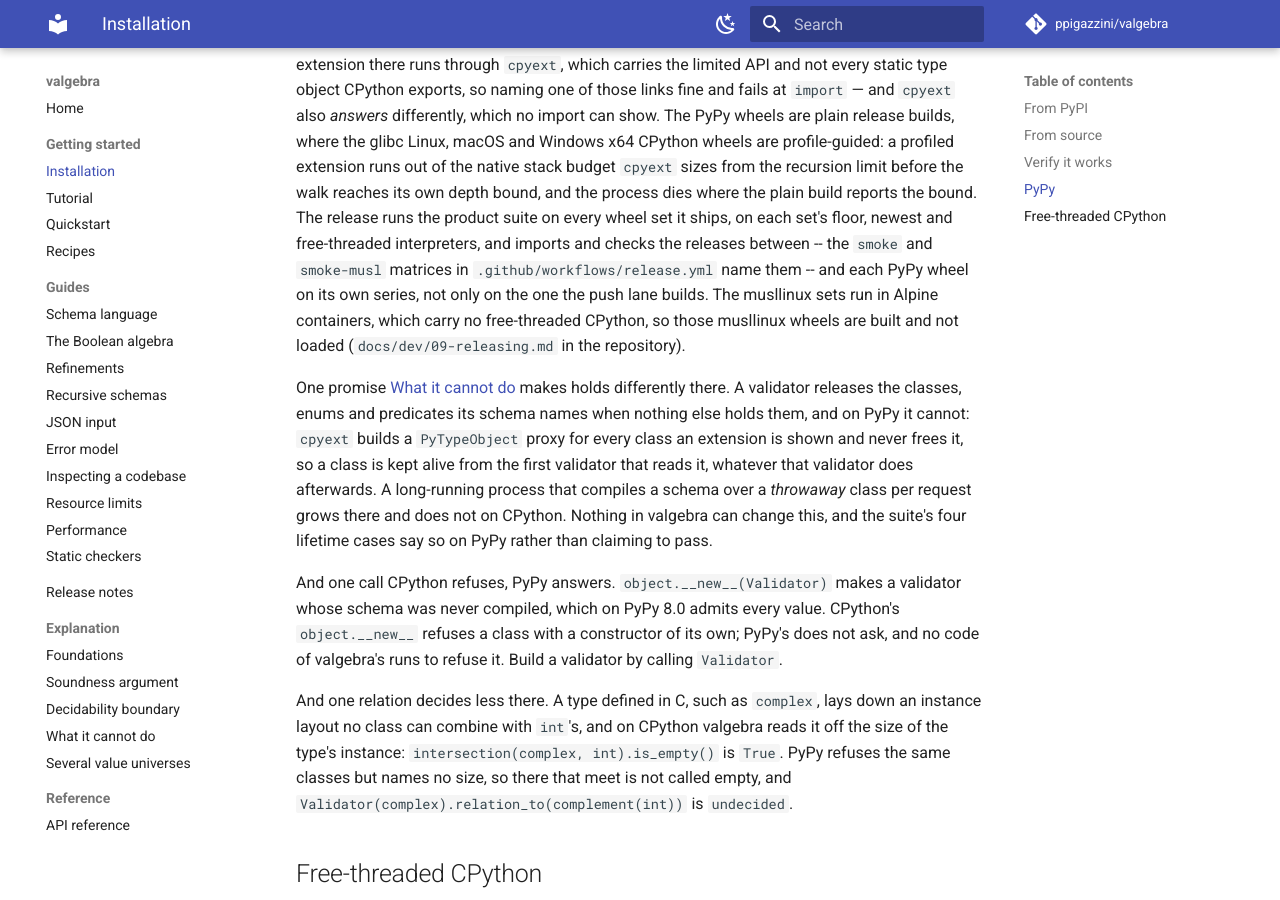
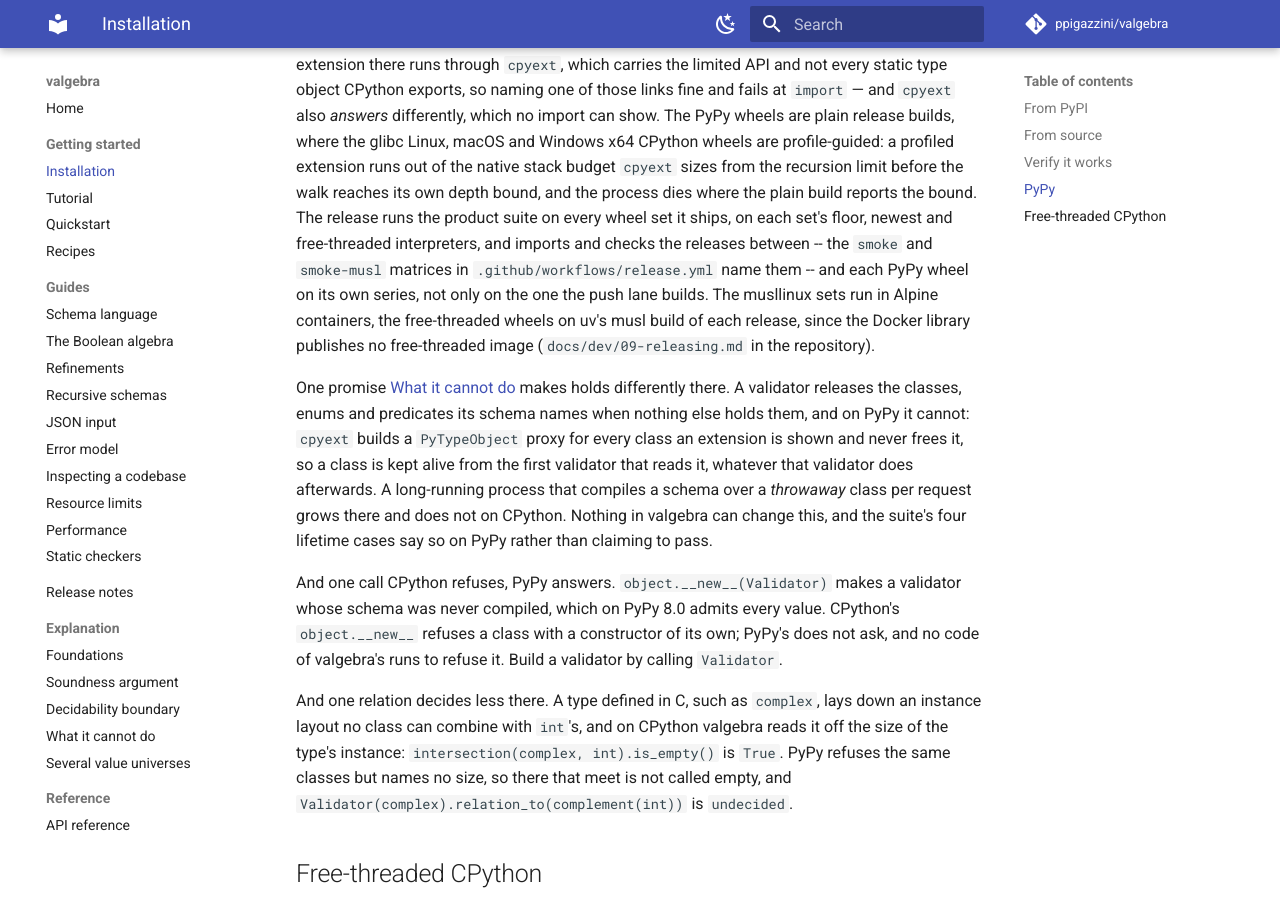
Before and after one commit to ppigazzini/valgebra, an MkDocs documentation site: the page built from docs/00-installation.md, in a window 1280 px wide and 900 px high, scrolled down 1740 px. Built offline with MkDocs 1.6.1 and Material for MkDocs 9.7.7, drawn with Linux system fonts in a browser that asks for light colours; comment, search, counter and statistics services are not loaded.

Commit message:
ci: the musl smoke runs the free-threaded wheels
The musl smoke runs the product suite on the cp314t and cp315t musllinux wheels,
as it does on the floor and the newest release. Nothing ran them: the smoke reads
the Docker library's `python:<release>-alpine` images, which hold no free-threaded
build, and the release page read that as no Alpine image carrying one. A
free-threaded wheel runs in plain Alpine on uv's musl build of its release, which
uv's download list holds for 3.14 and 3.15 on x86_64 and aarch64, mounted into the
container and first on its path, and the import is required to leave the GIL off.
uv marks its builds externally managed, and the container is thrown away with what
it installs, so pip is told to install anyway. Its launcher asks `realpath --`,
which BusyBox refuses, so the containers run `python -m pip`.

The set is read off the artifact as before, and a wheel no container loaded fails
the smoke, with no list of tags accepted unloaded. A musl row is held to the
free-threaded releases a glibc row builds, so a release gaining one reaches this
smoke through the ledger. The limits page's statement that the release runs the
deepest walks on a 1 MiB thread covers every wheel it ships.

Read so far: 0.0.23's published cp314t musllinux wheel imports and answers on that
interpreter under Alpine's musl loader, with the GIL off, and carries its own
libgcc. The product suite has run on neither wheel, and no container runs here, so
a dispatch with `publish_target: none` is the first to read these steps, on both
architectures, and the suite's own threads on musl's smaller default stack.

```diff
--- a/docs/00-installation.md
+++ b/docs/00-installation.md
@@ -99,9 +99,9 @@ product suite on every wheel set it ships, on each set's floor, newest and
 free-threaded interpreters, and imports and checks the releases between -- the
 `smoke` and `smoke-musl` matrices in `.github/workflows/release.yml` name them --
 and each PyPy wheel on its own series, not only on the one the push lane builds.
-The musllinux sets run in Alpine containers, which carry no free-threaded CPython,
-so those musllinux wheels are built and not loaded (`docs/dev/09-releasing.md` in
-the repository).
+The musllinux sets run in Alpine containers, the free-threaded wheels on uv's musl
+build of each release, since the Docker library publishes no free-threaded image
+(`docs/dev/09-releasing.md` in the repository).
 
 One promise [What it cannot do](17-boundaries.md#it-holds-what-its-schema-names-and-lets-go-of-it)
 makes holds differently there. A validator releases the
```
Also changed, not shown: CHANGELOG.md (+3 -2 lines), docs/10-limits.md (+1 -2 lines), docs/dev/07-tooling-ci.md (+1 -2 lines), docs/dev/09-releasing.md (+8 -4 lines), 3 other files.
